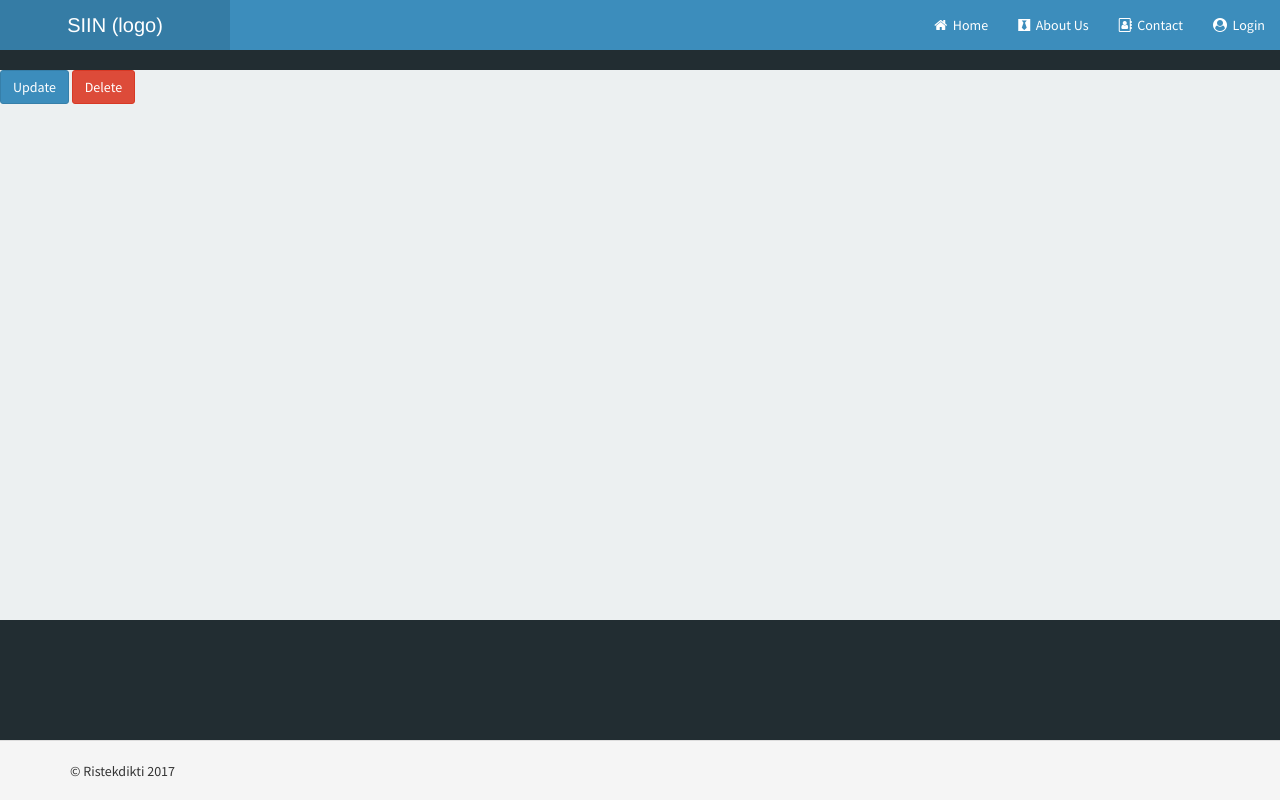
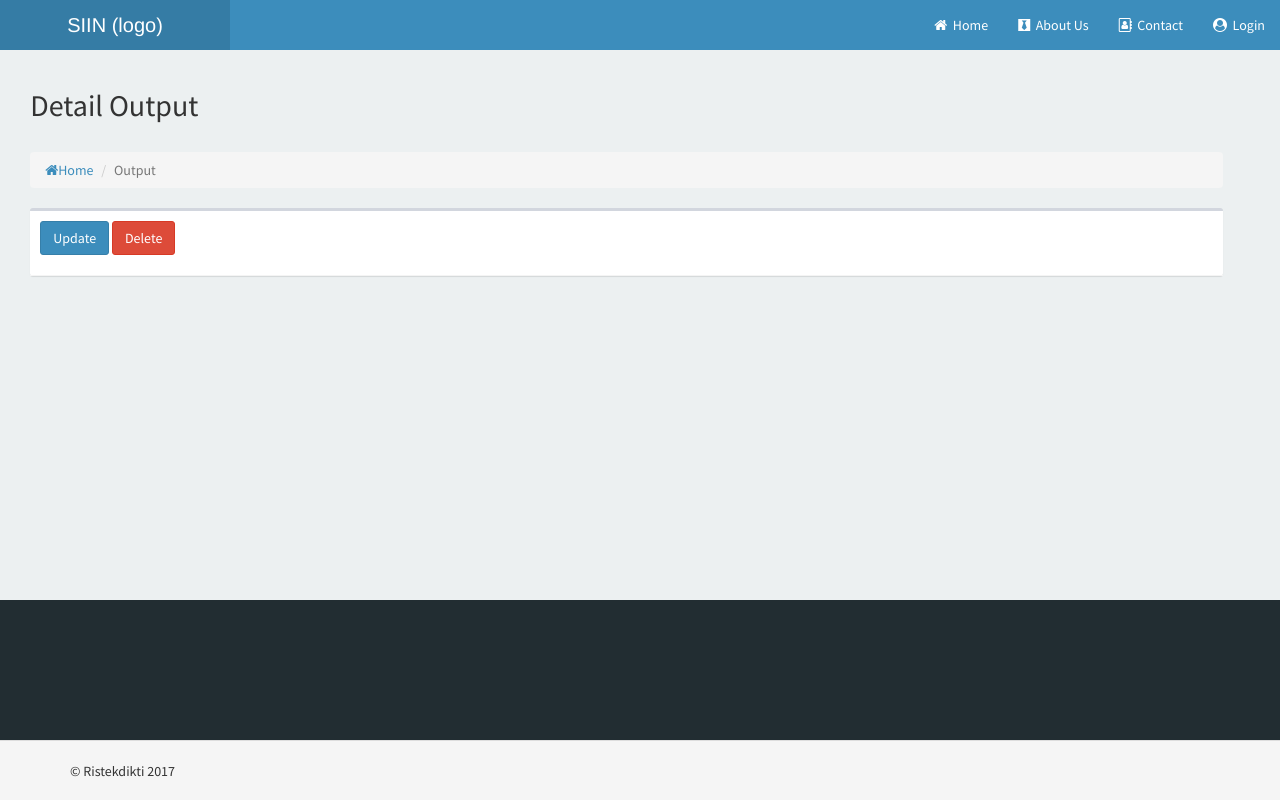
Before and after one commit to baniainurramdlan/demosiin, a Yii app: template basic/views/output/view.php in a window 1280 px wide. Run offline with PHP 8.4 and a stand-in for Yii, Linux system fonts and the light colour scheme; the template is opened without the code that fills it, so the values that code supplies are empty; some libraries are stand-ins or nearby versions.

Commit message:
output layouting

```diff
--- a/basic/views/admin-lembaga/view.php
+++ b/basic/views/admin-lembaga/view.php
@@ -10,7 +10,7 @@ use yii\widgets\DetailView;
 $this->params['breadcrumbs'][] = ['label' => 'Lembagas', 'url' => ['index']];
 $this->params['breadcrumbs'][] = $this->title;
 ?>
-<div class="lembaga-view"  style="padding-right:1.5cm; padding-left:0.8cm; padding-top:0.5cm;">
+<div class="output-view"  style="padding-right:1.5cm; padding-left:0.8cm; padding-top:0.5cm;">
     <h2>
     Detail Data Lembaga
   </h2><br>
--- a/basic/views/output/_search.php
+++ b/basic/views/output/_search.php
@@ -43,7 +43,7 @@ use yii\widgets\ActiveForm;
             </div>
                <div class="col-md-4">
                 <?= $form->field($model, 'lembaga')
-                    ->dropDownList($bl)
+                    ->dropDownList($sdm)
                 ?>
             </div>
         </div>
--- a/basic/views/output/view.php
+++ b/basic/views/output/view.php
@@ -10,11 +10,22 @@ $this->title = $model->id;
 $this->params['breadcrumbs'][] = ['label' => 'Sdms', 'url' => ['index']];
 $this->params['breadcrumbs'][] = $this->title;
 ?>
-<div class="sdm-view">
 
-    <h1><?= Html::encode($this->title) ?></h1>
+<div class="sdm-view" style="padding-right:1.5cm; padding-left:0.8cm; padding-top:0.5cm;">
+ <h2>
+    Detail Output
+  </h2><br>
+
+  <ol class="breadcrumb">
+    <li><a href="#"><i class="fa fa-home"></i>Home</a></li>
+    <li class="active">Output</li>
+  </ol>
 
     <p>
+        <div class="sdm-index">
+        <div class="sdm-update">
+            <div class="box">
+                <div class="box-header with-border">
         <?= Html::a('Update', ['update', 'id' => $model->id], ['class' => 'btn btn-primary']) ?>
         <?= Html::a('Delete', ['delete', 'id' => $model->id], [
             'class' => 'btn btn-danger',
@@ -28,7 +39,7 @@ $this->params['breadcrumbs'][] = $this->title;
     <?= DetailView::widget([
         'model' => $model,
         'attributes' => [
-            'id',
+            // 'id',
             'nama',
             'gelar',
             'lembaga',
@@ -36,4 +47,10 @@ $this->params['breadcrumbs'][] = $this->title;
         ],
     ]) ?>
 
+
 </div>
+</div>
+</div>
+</div>
+</div>
+</div>
```
Also changed, not shown: basic/views/output/update.php (+23 -7 lines).
